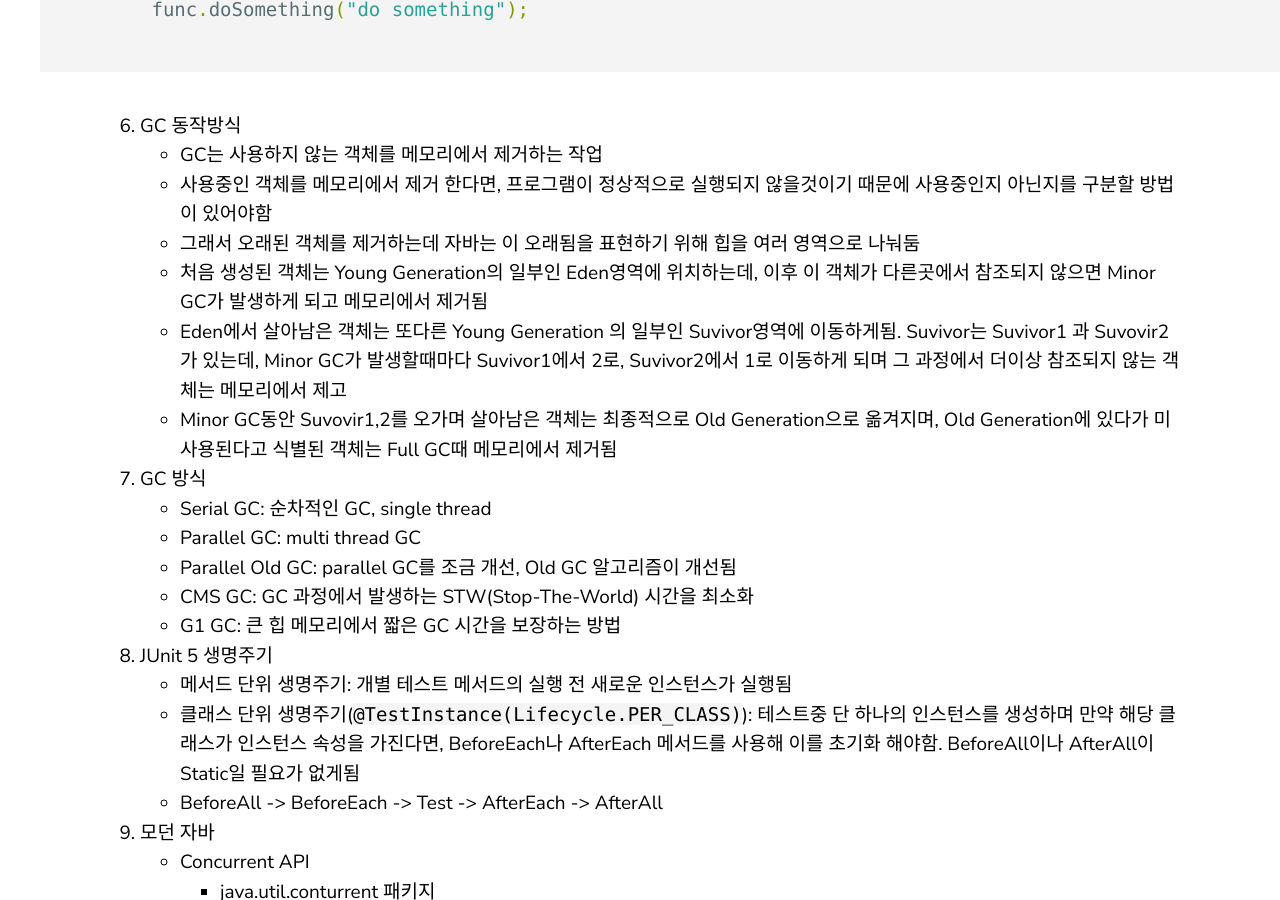
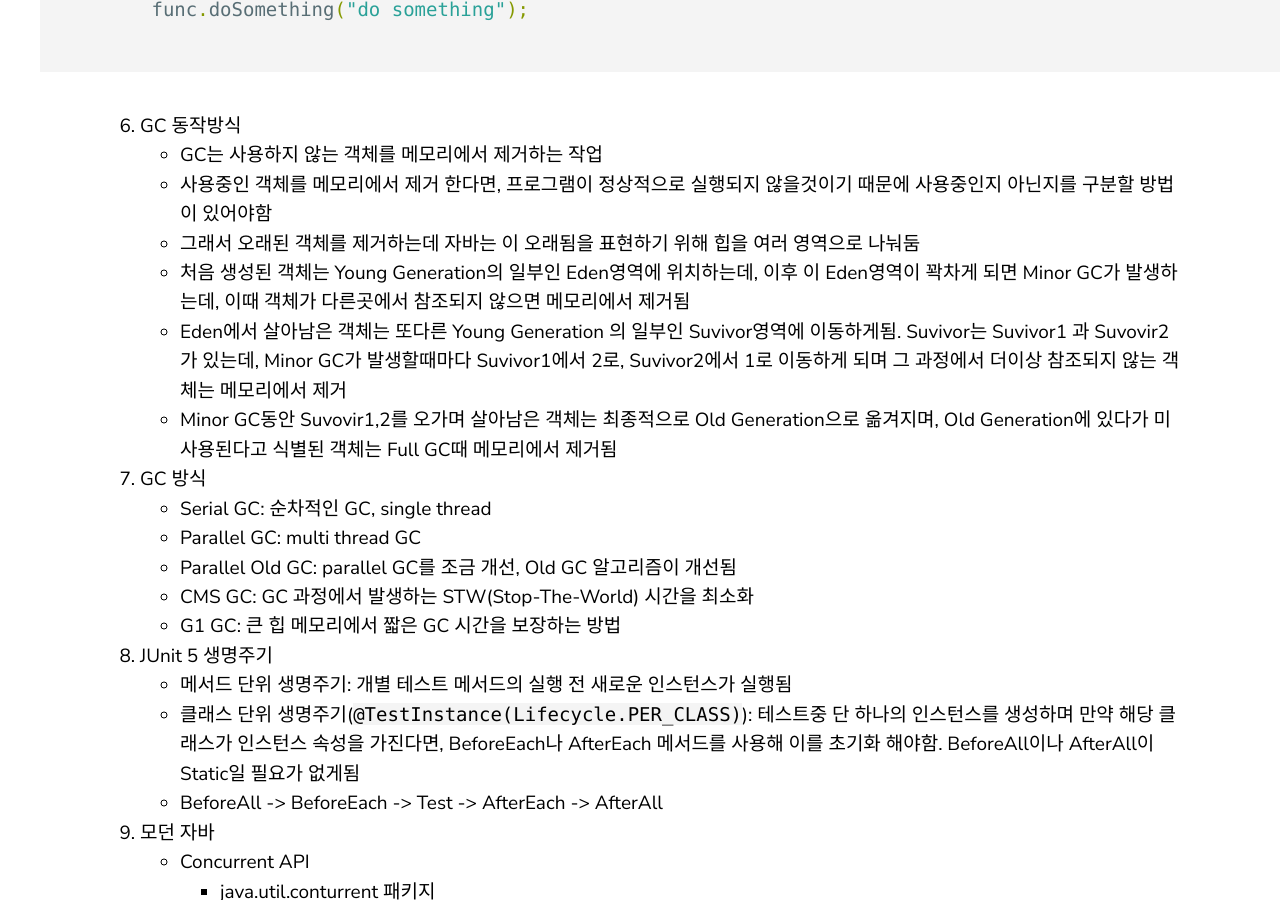
Before and after one commit to yoowonyoung/yoowonyoung.github.io, a Jekyll site: the page built from _posts/2021-06-11-Interview-08.md, in a window 1280 px wide and 900 px high, scrolled down 4998 px. Built offline with Jekyll 4.4.1, drawn with Linux system fonts in a browser that asks for light colours; comment, search, counter and statistics services are not loaded.

Commit message:
Update 2021-06-11-Interview-08.md

```diff
--- a/_posts/2021-06-11-Interview-08.md
+++ b/_posts/2021-06-11-Interview-08.md
@@ -129,8 +129,8 @@ deploy 잡에서 이 build number를 쓸 수 있도록 이 두개 job을 하나
     - GC는 사용하지 않는 객체를 메모리에서 제거하는 작업
     - 사용중인 객체를 메모리에서 제거 한다면, 프로그램이 정상적으로 실행되지 않을것이기 때문에 사용중인지 아닌지를 구분할 방법이 있어야함
     - 그래서 오래된 객체를 제거하는데 자바는 이 오래됨을 표현하기 위해 힙을 여러 영역으로 나눠둠
-    - 처음 생성된 객체는 Young Generation의 일부인 Eden영역에 위치하는데, 이후 이 객체가 다른곳에서 참조되지 않으면 Minor GC가 발생하게 되고 메모리에서 제거됨
-    - Eden에서 살아남은 객체는 또다른 Young Generation 의 일부인 Suvivor영역에 이동하게됨. Suvivor는 Suvivor1 과 Suvovir2가 있는데, Minor GC가 발생할때마다 Suvivor1에서 2로, Suvivor2에서 1로 이동하게 되며 그 과정에서 더이상 참조되지 않는 객체는 메모리에서 제고
+    - 처음 생성된 객체는 Young Generation의 일부인 Eden영역에 위치하는데, 이후 이 Eden영역이 꽉차게 되면 Minor GC가 발생하는데, 이때 객체가 다른곳에서 참조되지 않으면 메모리에서 제거됨
+    - Eden에서 살아남은 객체는 또다른 Young Generation 의 일부인 Suvivor영역에 이동하게됨. Suvivor는 Suvivor1 과 Suvovir2가 있는데, Minor GC가 발생할때마다 Suvivor1에서 2로, Suvivor2에서 1로 이동하게 되며 그 과정에서 더이상 참조되지 않는 객체는 메모리에서 제거
     - Minor GC동안 Suvovir1,2를 오가며 살아남은 객체는 최종적으로 Old Generation으로 옮겨지며, Old Generation에 있다가 미사용된다고 식별된 객체는 Full GC때 메모리에서 제거됨
 
 7. GC 방식
```
